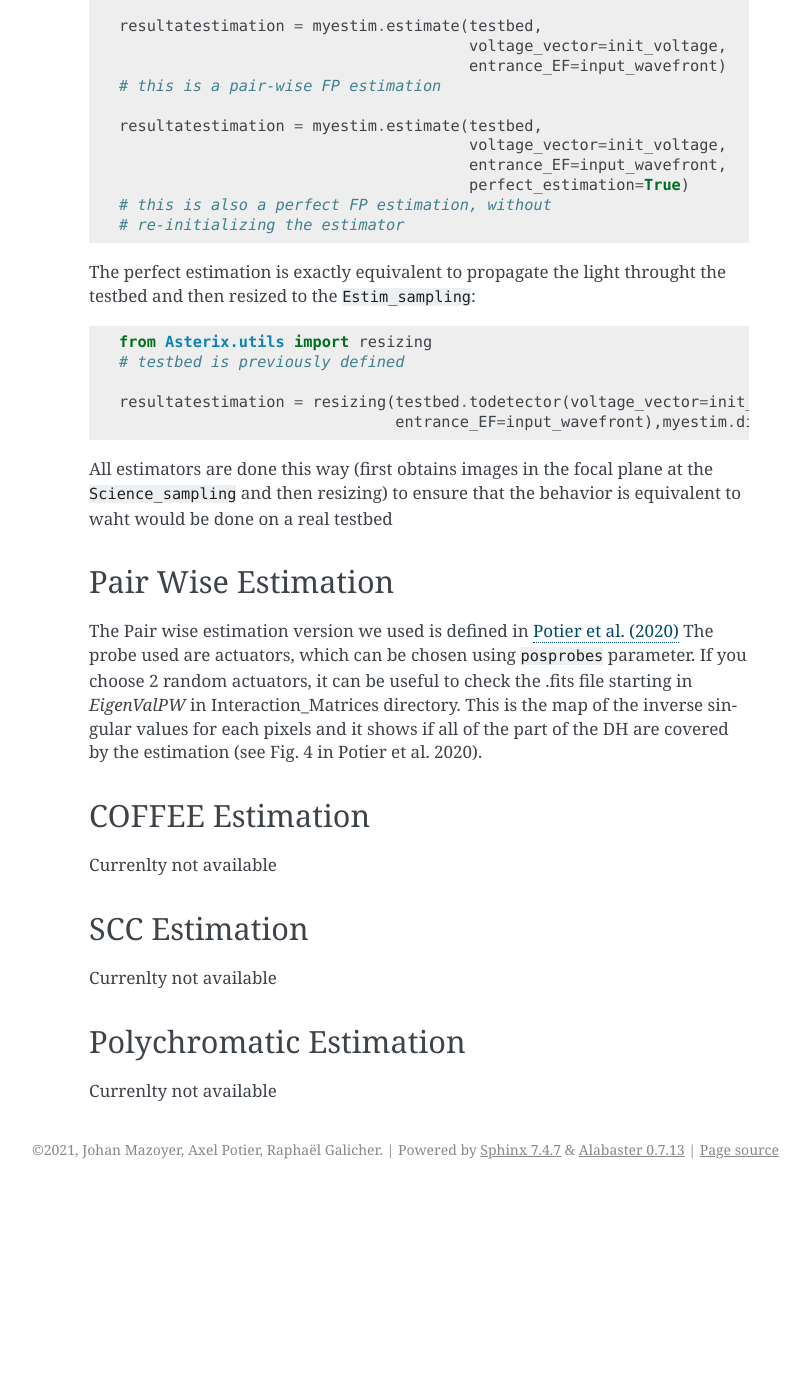
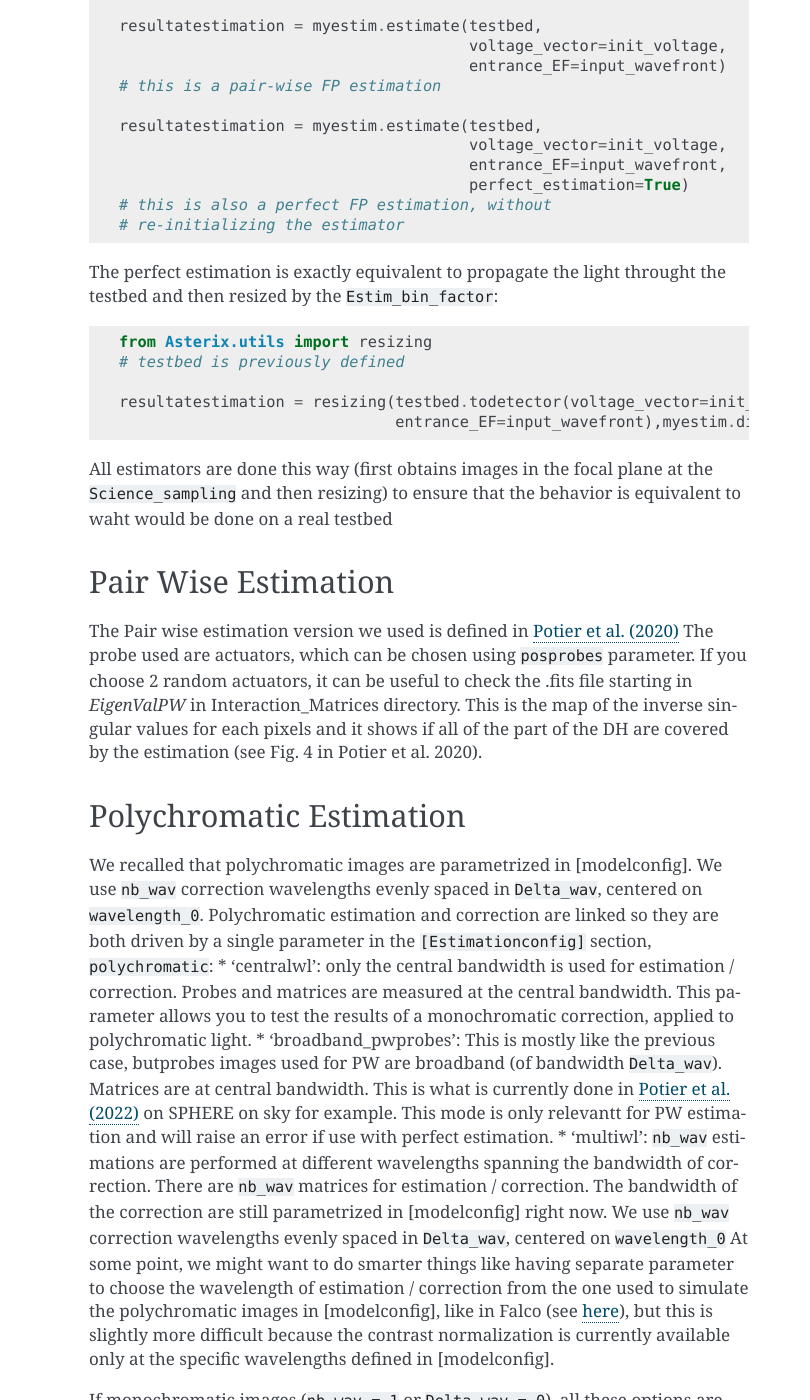
Before and after one commit to johanmazoyer/Asterix, a Sphinx documentation site: the page built from source/estimation.rst, in a window 1280 px wide and 1400 px high, scrolled down 1304 px. Shown: the whole window, without its empty margins (331-1141 px from the left). Built offline with Sphinx 7.4.7, drawn with Linux system fonts in a browser that asks for light colours; before the commit the page ends 2493 px from its top, so only the background shows below that; some of the changed text lies outside the part shown.

Commit message:
update manual

```diff
--- a/source/estimation.rst
+++ b/source/estimation.rst
@@ -72,7 +72,7 @@ this estimation can be also done wihtout initialization or if another estimation
     # re-initializing the estimator
 
 The perfect estimation is exactly equivalent to propagate the light throught the testbed and then
-resized to the ``Estim_sampling``:
+resized by the ``Estim_bin_factor``:
 
 .. code-block:: python
 
@@ -97,6 +97,32 @@ Interaction_Matrices directory. This is the map of the inverse singular values f
 pixels and it shows if all of the part of the DH are covered by the estimation (see Fig. 4 in Potier et al. 2020).
 
 
+Polychromatic Estimation
++++++++++++++++++++++++
+.. _polychromaticestim-label:
+
+We recalled that polychromatic images are parametrized in [modelconfig]. We use ``nb_wav`` correction wavelengths evenly
+spaced in ``Delta_wav``, centered on ``wavelength_0``. Polychromatic estimation and correction are linked so they are
+both driven by a single parameter in the ``[Estimationconfig]`` section, ``polychromatic``:
+* 'centralwl': only the central bandwidth is used for estimation / correction. Probes and matrices are measured at the central bandwidth.
+This parameter allows you to test the results of a monochromatic correction, applied to polychromatic light.
+* 'broadband_pwprobes': This is mostly like the previous case, butprobes images used for PW are broadband (of bandwidth ``Delta_wav``).
+Matrices are at central bandwidth. This is what is currently done in `Potier et al. (2022) <https://ui.adsabs.harvard.edu/abs/2022A%26A...665A.136P/abstract>`_
+on SPHERE on sky for example. This mode is only relevantt for PW estimation and will raise an error if use with perfect estimation.
+* 'multiwl': ``nb_wav`` estimations are performed at different wavelengths spanning the bandwidth of correction.
+There are ``nb_wav`` matrices for estimation / correction. The bandwidth of the correction are still parametrized
+in [modelconfig] right now. We use ``nb_wav`` correction wavelengths evenly spaced in ``Delta_wav``, centered on
+``wavelength_0`` At some point, we might want to do smarter things like having separate parameter to choose
+the wavelength of estimation / correction from the one used to simulate the polychromatic images in [modelconfig], like in
+Falco (see `here <https://www.dropbox.com/s/xn2s04tung43sp5/doc_FALCO_bandpasses_wavelengths.pdf?dl=0>`_), but this is
+slightly more difficult because the contrast normalization is currently available only at the specific wavelengths defined
+in [modelconfig].
+
+If monochromatic images (``nb_wav = 1`` or ``Delta_wav = 0``), all these options are equivalent
+
+
+
+
 COFFEE Estimation
 +++++++++++++++++++++++
 Currenlty not available
@@ -104,7 +130,3 @@ Currenlty not available
 SCC Estimation
 +++++++++++++++++++++++
 Currenlty not available
-
-Polychromatic Estimation
-+++++++++++++++++++++++
-Currenlty not available
--- a/source/todo.rst
+++ b/source/todo.rst
@@ -4,8 +4,6 @@
 
 - add a parameter to do an offset en between PSF and detector (in lambda /D): during matrix measurement and a different one during correction
 - add a parameter to do an offset en between corono and detector (in lambda /D): during matrix measurement and a different one during correction
-- polychromatic correction (concatenation of matrices at multiple wavelengths)
-- polychromatic estimation for current estimator
 - COFFEE estimation (curently underway)
 - add coronagraphs (apodizations for APLC and Vortex)
 - SCC estimation (on hold, not priority and required a lot of changes to the code core)
```
Also changed, not shown: source/correction.rst (+8 -2 lines).
